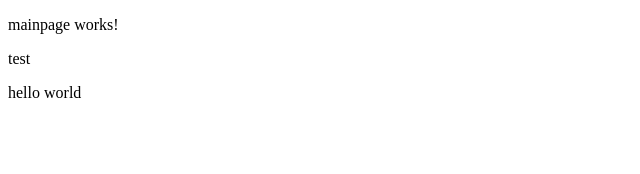
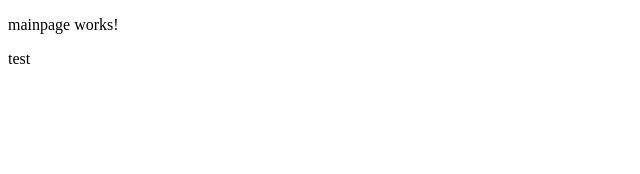
Before and after one commit to MatthewBeaulieu0/341-Website, an Angular app in the folder turboapp/apps/web/: page / in a window 1280 px wide. Shown: the top 174 px of the page, without its empty margins (0-640 px from the left). Built offline with nearby package versions, Linux system fonts and the light colour scheme.

Commit message:
Removed unecessary code in app.component.html

```diff
--- a/turboapp/apps/web/src/app/app.component.html
+++ b/turboapp/apps/web/src/app/app.component.html
@@ -1,2 +1 @@
 <app-mainpage></app-mainpage>
-<p>hello world</p>
```
